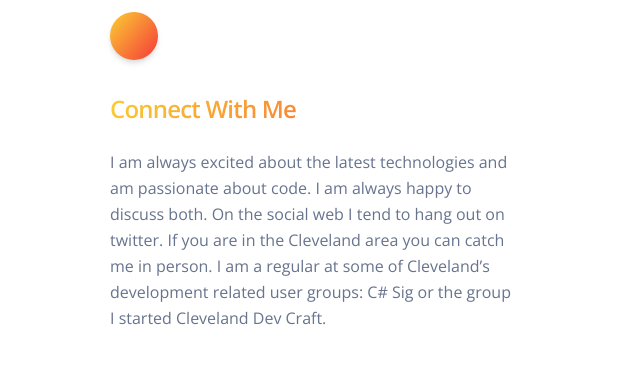
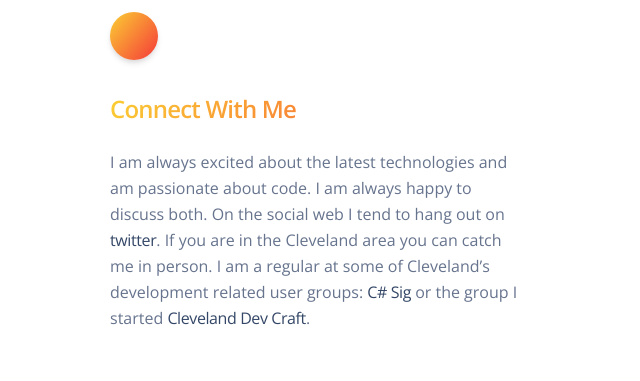
Before and after one commit to TestaSoftware/testasoftware.github.io, a Gatsby site: page /about in a window 1280 px wide. Shown: the part 1228-1609 px from the top of the page, 0-640 px from the left. Built offline with nearby package versions, Linux system fonts and the light colour scheme; Gatsby itself is replaced by a stand-in of ours; some icons are missing.

Commit message:
link fixes

```diff
--- a/src/pages/about.tsx
+++ b/src/pages/about.tsx
@@ -70,7 +70,7 @@ const AboutPage = () => (
               </div>
               <h4 className="text-gradient text-warning mb-0">Connect With Me</h4>
               <h4 className="mb-4"></h4>
-              <p>I am always excited about the latest technologies and am passionate about code. I am always happy to discuss both. On the social web I tend to hang out on twitter. If you are in the Cleveland area you can catch me in person. I am a regular at some of Cleveland’s development related user groups: C# Sig or the group I started Cleveland Dev Craft.</p>
+              <p>I am always excited about the latest technologies and am passionate about code. I am always happy to discuss both. On the social web I tend to hang out on <a href="https://twitter.com/steven_testa">twitter</a>. If you are in the Cleveland area you can catch me in person. I am a regular at some of Cleveland’s development related user groups: <a href="http://www.meetup.com/Cleveland-C-VB-Net-User-Group/">C# Sig</a> or the group I started <a href="http://www.meetup.com/cledevcraft">Cleveland Dev Craft</a>.</p>
             </div>
           </div>
           <div className="col-lg-6 col-md-8">
```
Also changed, not shown: .github/workflows/deploy.yml.
